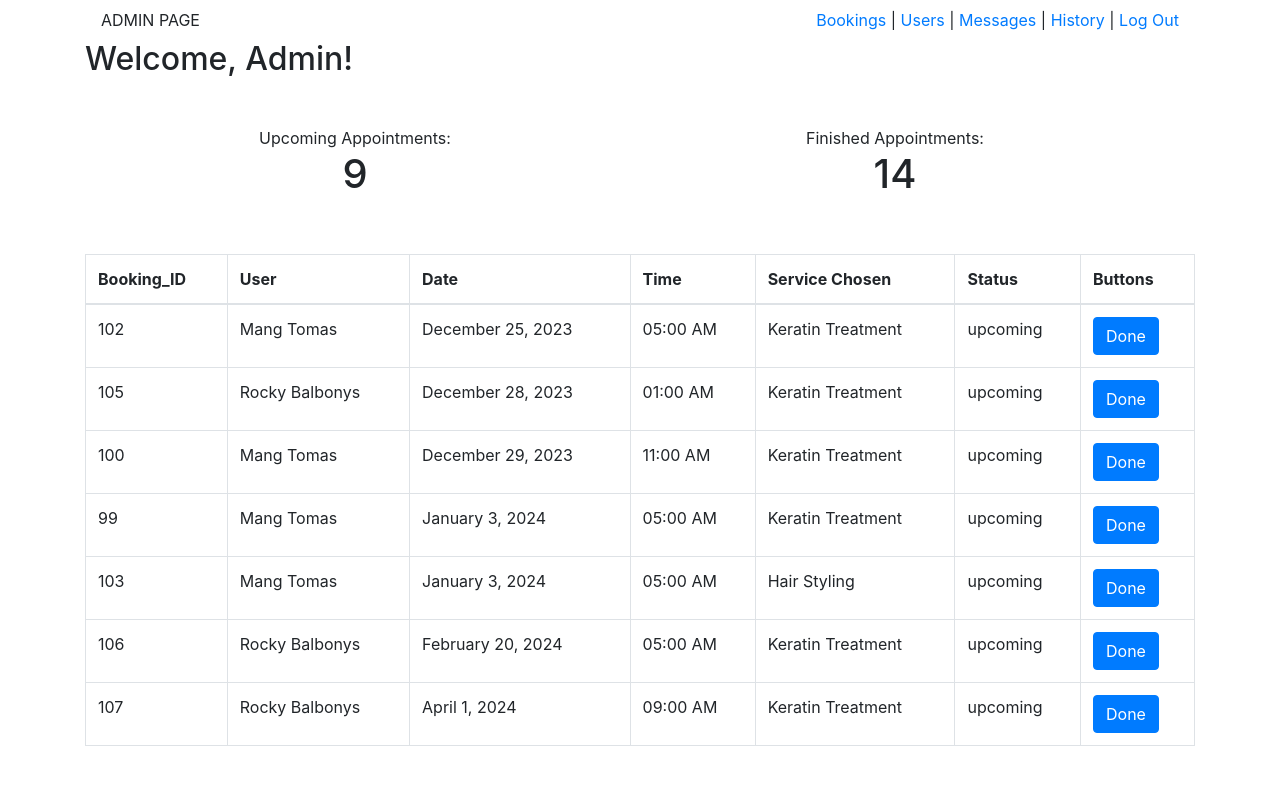
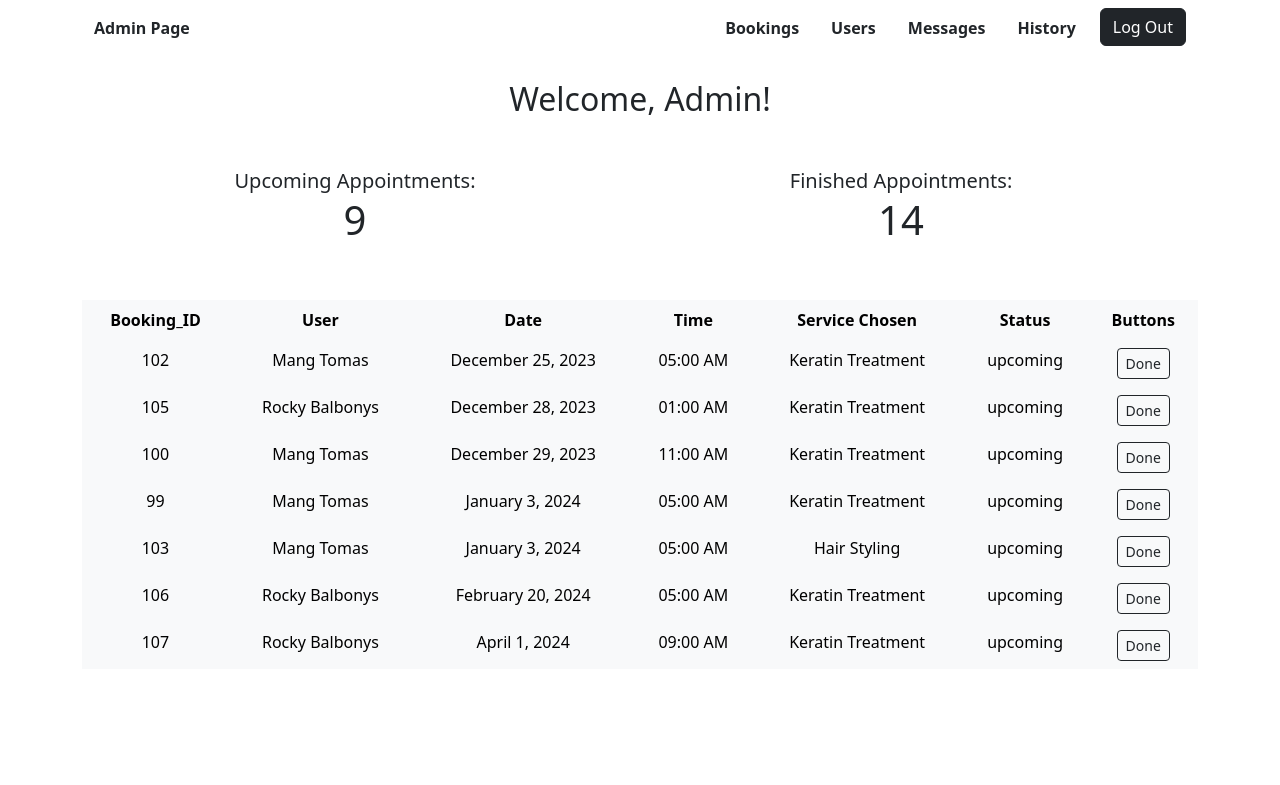
Before and after one commit to RockyBalbonys/SalonAppointmentSystem, a PHP site: page /adminpage.php in a window 1280 px wide. Shown: the top 785 px of the page. Run offline with PHP 8.4, Linux system fonts and the light colour scheme; a user stored in the database is signed in; data comes from the database, SQL or seed files in the repository.

Commit message:
added UI to admin page

```diff
--- a/admin/adminlogin.php
+++ b/admin/adminlogin.php
@@ -13,6 +13,11 @@
     <meta name="viewport" content="width=device-width, initial-scale=1.0">
     <title>Admin Log In</title>
     <link href="https://cdn.jsdelivr.net/npm/bootstrap@5.3.2/dist/css/bootstrap.min.css" rel="stylesheet" integrity="sha384-T3c6CoIi6uLrA9TneNEoa7RxnatzjcDSCmG1MXxSR1GAsXEV/Dwwykc2MPK8M2HN" crossorigin="anonymous">
+    <style>
+        body{
+            padding: 60px 0;
+        }
+    </style>
 </head>
 <body>
     <div class="container-lg">
--- a/admin/adminpage.php
+++ b/admin/adminpage.php
@@ -11,20 +11,44 @@
     <meta charset="UTF-8">
     <meta name="viewport" content="width=device-width, initial-scale=1.0">
     <title>Salon Admin</title>
-    <link href="https://stackpath.bootstrapcdn.com/bootstrap/4.5.2/css/bootstrap.min.css" rel="stylesheet">
+    <link href="https://cdn.jsdelivr.net/npm/bootstrap@5.3.2/dist/css/bootstrap.min.css" rel="stylesheet" integrity="sha384-T3c6CoIi6uLrA9TneNEoa7RxnatzjcDSCmG1MXxSR1GAsXEV/Dwwykc2MPK8M2HN" crossorigin="anonymous">
     <script src="https://code.jquery.com/jquery-3.5.1.min.js"></script>
+
+    <style></style>
 </head>
 <body>
     <div class="container">
-            <nav class="navbar">
-                <div class="nav-item">ADMIN PAGE</div>
-                <div class="nav-item"> <a href  ="adminpage.php">Bookings</a> | <a href  ="users.php">Users</a> | <a href  ="messages.php">Messages</a> | <a href  ="history.php">History</a> | <a href="logout.php">Log Out</a></div>
+            <nav class="navbar navbar-expand-md navbar-light">
+                <div class="container-lg">
+                    <span class="fw-bold text-dark align-center justify-content-start d-none d-md-inline">
+                    Admin Page
+                </span>
+            <div class="justify-content-end d-none d-sm-inline">
+                <ul class="nav justify-content-end">
+                    <li class="nav-item text-dark">
+                        <a class="nav-link text-dark fw-bold" href="adminpage.php">Bookings</a>
+                    </li>
+                    <li class="nav-item">
+                        <a class="nav-link text-dark fw-bold" href="users.php">Users</a>
+                    </li>
+                    <li class="nav-item">
+                        <a class="nav-link text-dark fw-bold" href="messages.php">Messages</a>
+                    </li>
+                    <li class="nav-item">
+                        <a class="nav-link text-dark fw-bold" href="history.php">History</a>
+                    </li>
+                    <li class="nav-item ms-2 d-none d-md-inline">
+                        <a class="btn btn-dark" href="logout.php">Log Out</a>
+                    </li>
+                </ul>
+            </div>
+                </div>
             </nav>
-            <div class="h2">
-                Welcome, Admin!
+            <div class="text-center mt-4">
+                <h2>Welcome, Admin!</h2>
             </div>
-            <div class="container row text-center mt-5 mb-5">
-                <div class="text-center col-6">
+            <div class="container row justify-content-center align-items-center text-center mt-5 mb-5">
+                <div class=" lead text-center col-6">
                     Upcoming Appointments:
                     <div class="text-center h1"><?php
                     $countActive = "SELECT COUNT(*) AS row_count
@@ -50,7 +74,7 @@
                    }
                     ?></div>
                 </div>
-                <div class="text-center col-6">
+                <div class="lead text-center col-6">
                     <div class="text-center "></div>Finished Appointments:
                     <div class="h1"><?php
                     $countActive = "SELECT COUNT(*) AS row_count
@@ -91,8 +115,8 @@
                     $query = mysqli_query($conn, $selectAllAppointments);
 
                     if (mysqli_query($conn, $selectAllAppointments)) {
-                       echo '<table class="table table-bordered" id="bookingTable">
-                                   <thead>
+                       echo '<table class="table table-lg table-hover table-light table-borderless" id="bookingTable">
+                                   <thead class="text-center mb-3">
                                        <tr>
                                            <th>Booking_ID</th>
                                            <th>User</th>
@@ -107,15 +131,15 @@
 
                            while ($row = mysqli_fetch_array($query)) {
                                echo '<tr data-booking-id="' . $row["booking_id"] . '">';
-                               echo '<td>' . $row["booking_id"] . '</td>';
-                               echo '<td>' . $row["user_firstname"] . " " . $row["user_lastname"] . '</td>';
+                               echo '<td class="text-center">' . $row["booking_id"] . '</td>';
+                               echo '<td class="text-center">' . $row["user_firstname"] . " " . $row["user_lastname"] . '</td>';
                                $formattedDate = date('F j, Y', strtotime($row["booking_date"]));
-                               echo '<td>' .  $formattedDate . '</td>';
+                               echo '<td class="text-center">' .  $formattedDate . '</td>';
                                $formattedTime = date('h:i A', strtotime($row["booking_time"]));
-                               echo '<td>' . $formattedTime . '</td>';
-                               echo '<td>' . $row["service"] . '</td>';
-                               echo '<td>' . $row["booking_status"] . '</td>';
-                               echo '<td>' . "<div class='btn delete-btn btn-primary'>Done</div>" . '</td>';
+                               echo '<td class="text-center">' . $formattedTime . '</td>';
+                               echo '<td class="text-center">' . $row["service"] . '</td>';
+                               echo '<td class="text-center">' . $row["booking_status"] . '</td>';
+                               echo '<td class="text-center">' . "<div class='btn btn-sm px-2 delete-btn btn-outline-dark'>Done</div>" . '</td>';
                                echo '</tr>';
                            }
 
@@ -150,6 +174,8 @@
 });
 
         </script>
+<script src="https://cdn.jsdelivr.net/npm/bootstrap@5.3.2/dist/js/bootstrap.bundle.min.js" integrity="sha384-C6RzsynM9kWDrMNeT87bh95OGNyZPhcTNXj1NW7RuBCsyN/o0jlpcV8Qyq46cDfL" crossorigin="anonymous"></script>
+
 </body>
 </html>
 <?php
```
